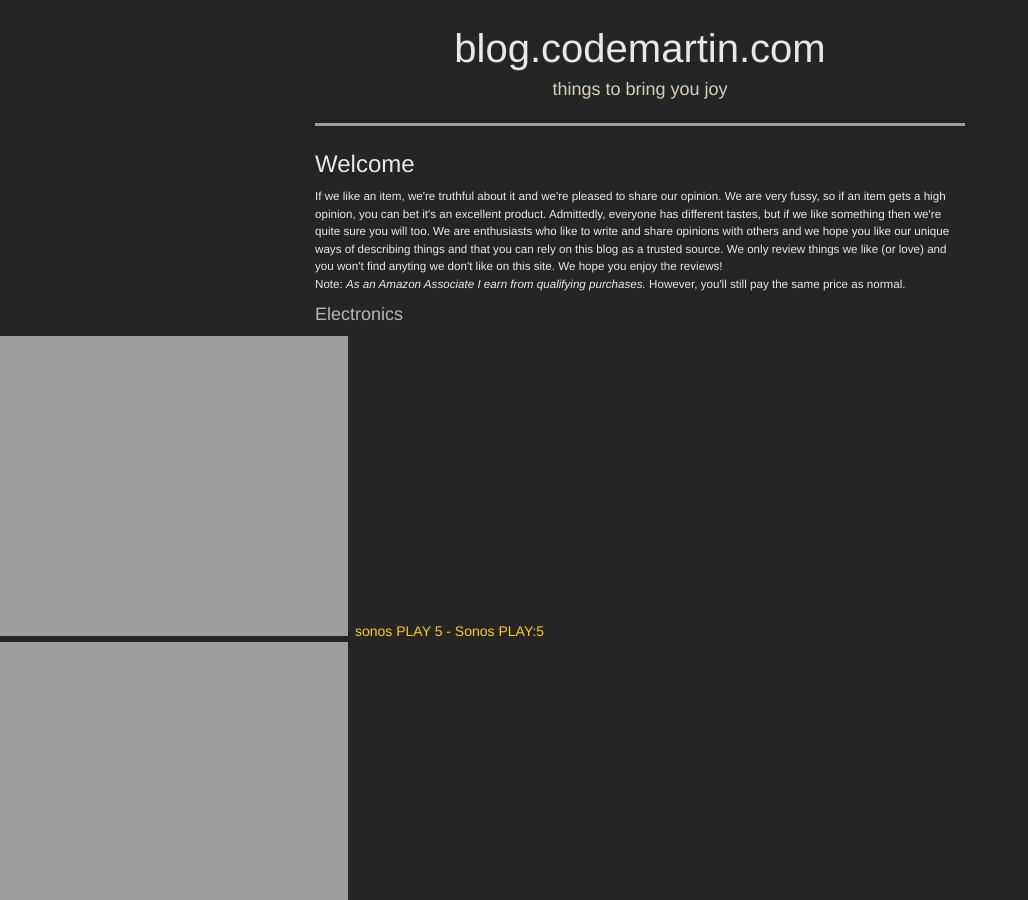
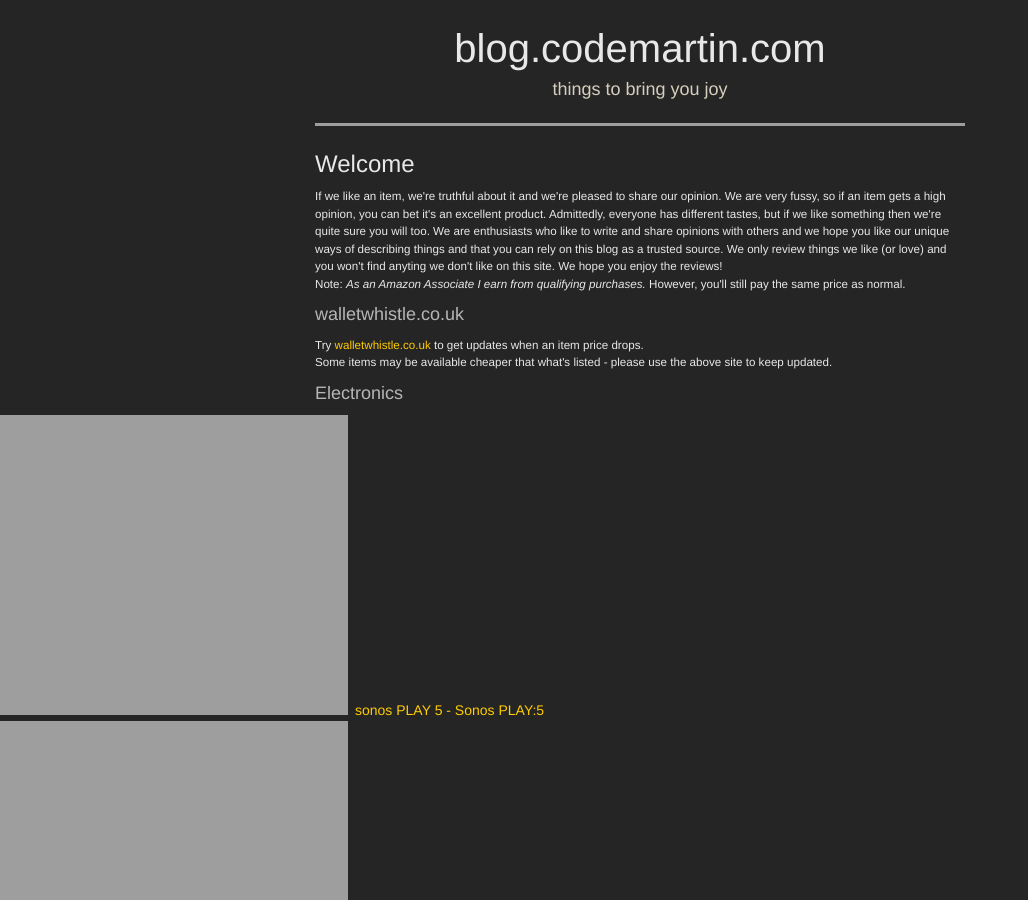
Before and after one commit to martindye/my-site, a Jekyll site: the page built from index.md, in a window 1280 px wide and 900 px high. Shown: the whole window, without its empty margins (0-1028 px from the left). Built offline with Jekyll 4.4.1, drawn with Linux system fonts in a browser that asks for light colours; some web fonts are replaced; our own code applies the rules of GitHub Pages for plain Markdown files; grey boxes are pictures that could not be loaded.

Commit message:
Welcome link

```diff
--- a/_includes/welcometext.html
+++ b/_includes/welcometext.html
@@ -11,3 +11,10 @@ of describing things and that you can rely on this blog as a trusted source. We
 We hope you enjoy the reviews!<br />
 {% include affiliateinfo.html %}
 </h5>
+
+<h3><a href="https://walletwhistle.co.uk">walletwhistle.co.uk</a></h3>
+
+<h5>
+    Try <a href="https://walletwhistle.co.uk">walletwhistle.co.uk</a> to get updates when an item price drops.<br />
+    Some items may be available cheaper that what's listed - please use the above site to keep updated.
+</h5>
```
